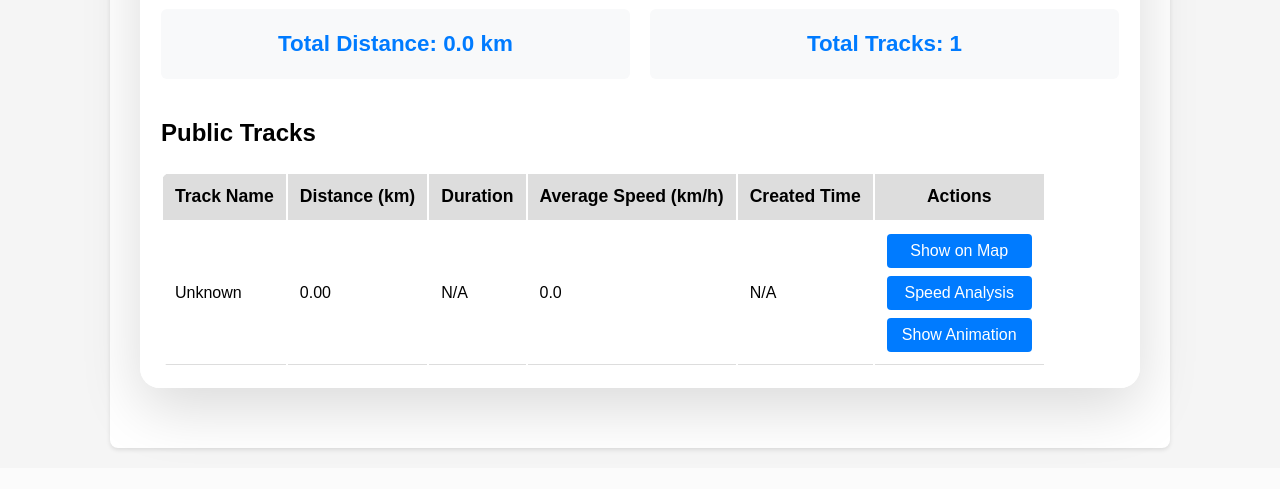
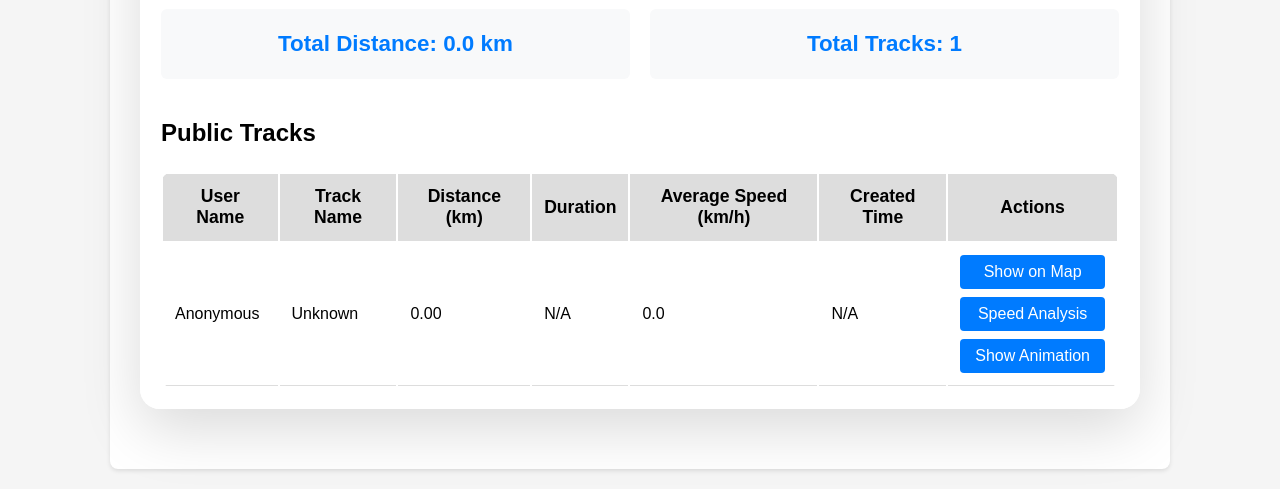
Before and after one commit to RyanXu11/gps_tracking_project, a Flask app: page /dashboard_public in a window 1280 px wide. Shown: the part 725-1214 px from the top of the page. Before the commit the page ends 1177 px from the top, so only its background shows below. Run offline with Flask 3, Linux system fonts and the light colour scheme; a database or web service that is not in the repository returns one stand-in record (values such as "Sample title"); some libraries are stand-ins or nearby versions.

Commit message:
Add User Name in Public Tracks Dashboard

```diff
--- a/app/routes/main.py
+++ b/app/routes/main.py
@@ -114,6 +114,7 @@ def dashboard_public():
             track_data = {
                 'track_id': track.get('track_id'),
                 'track_name': track.get('track_name', 'Unknown'),
+                'username': track.get('username', 'Anonymous'),  # Add this line
                 'total_distance': basic_metrics.get('total_distance', 0),
                 'total_duration': basic_metrics.get('total_duration', 'N/A'),
                 'avg_speed': basic_metrics.get('avg_speed', 0),
--- a/app/templates/dashboard_public.html
+++ b/app/templates/dashboard_public.html
@@ -31,6 +31,7 @@
             <table>
                 <thead>
                     <tr>
+                        <th>User Name</th>
                         <th>Track Name</th>
                         <th>Distance (km)</th>
                         <th>Duration</th>
@@ -42,6 +43,7 @@
                 <tbody>
                     {% for track in tracks %}
                     <tr>
+                        <td>{{ track.username }}</td>
                         <td>{{ track.track_name }}</td>
                         <td>{{ "%.2f"|format(track.total_distance) }}</td>
                         <td>{{ track.total_duration }}</td>
```
